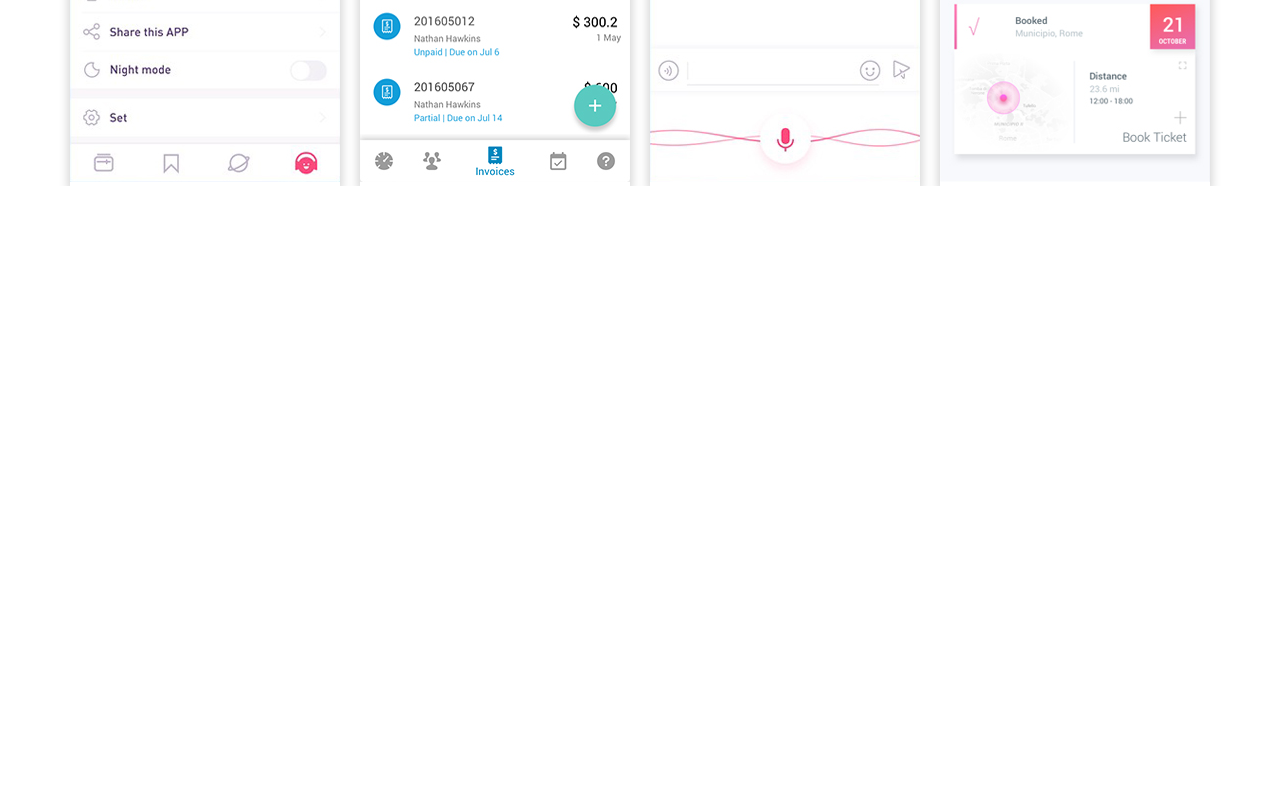
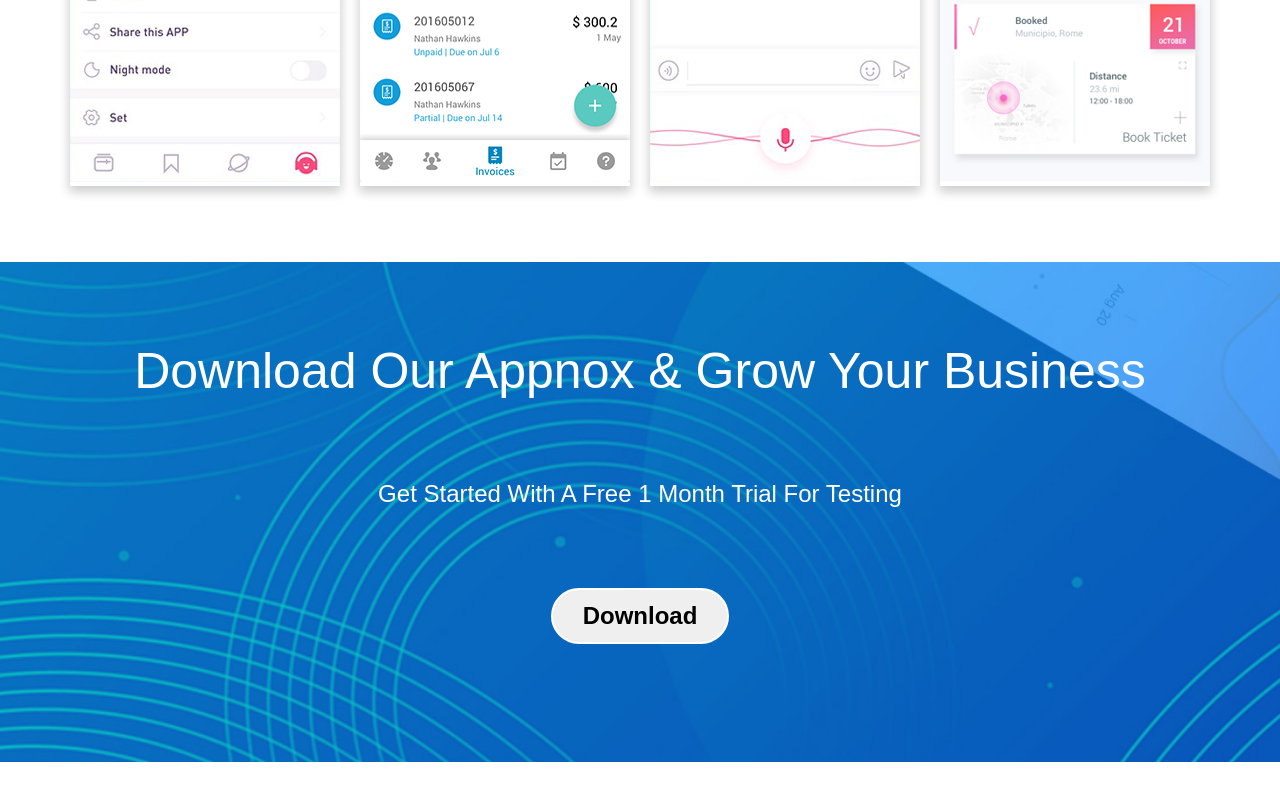
Before and after one commit to glv1at118/product-brief, a Vue app: page / in a window 1280 px wide. Shown: the part 3687-4487 px from the top of the page. Before the commit the page ends 3873 px from the top, so only its background shows below. Built offline with nearby package versions, Linux system fonts and the light colour scheme.

Commit message:
added the download component

```diff
--- a/src/App.vue
+++ b/src/App.vue
@@ -4,8 +4,9 @@
     <ImpressionBanner />
     <ProductFeature />
     <NumberFacts />
-    <PricingPlans/>
-    <AppScreenShot/>
+    <PricingPlans />
+    <AppScreenShot />
+    <Download />
   </div>
 </template>
 
@@ -16,6 +17,7 @@
 import NumberFacts from "./components/NumberFacts.vue";
 import PricingPlans from "./components/PricingPlans.vue";
 import AppScreenShot from "./components/AppScreenShot.vue";
+import Download from "./components/Download.vue";
 export default {
   name: "App",
   components: {
@@ -24,7 +26,8 @@
     ProductFeature,
     NumberFacts,
     PricingPlans,
-    AppScreenShot
+    AppScreenShot,
+    Download
   }
 };
 </script>
--- /dev/null
+++ b/src/components/Download.vue
@@ -0,0 +1,75 @@
+<template>
+  <div id="download">
+    <div class="t">{{title}}</div>
+    <div class="d">{{desc}}</div>
+    <div class="b">
+      <button>{{btn_content}}</button>
+    </div>
+  </div>
+</template>
+
+<script>
+import { ref } from "vue";
+export default {
+  name: "Download",
+  setup() {
+    let title = ref("Download Our Appnox & Grow Your Business");
+    let desc = ref("Get Started With A Free 1 Month Trial For Testing");
+    let btn_content = ref("Download");
+    return { title, desc, btn_content };
+  }
+};
+</script>
+
+<style lang="scss" scoped>
+@mixin trans-dura($duration) {
+  transition-timing-function: ease-in-out;
+  transition-property: all;
+  transition-duration: $duration;
+}
+
+#download {
+  background-image: url("../assets/cta-bg.jpg");
+  background-repeat: no-repeat;
+  background-size: cover;
+  width: 100%;
+  height: 500px;
+  margin: 80px 0px 80px 0px;
+  color: white;
+  display: flow-root;
+
+  .t {
+    text-align: center;
+    font-size: 50px;
+    margin: 80px 0px 80px 0px;
+  }
+  .d {
+    text-align: center;
+    font-size: 24px;
+    margin: 80px 0px 80px 0px;
+  }
+  .b {
+    text-align: center;
+    margin: 80px 0px 80px 0px;
+
+    button {
+      outline: none;
+      border-radius: 30px;
+      font-size: 24px;
+      font-weight: 700;
+      border-style: none;
+      border: 2px solid white;
+      box-sizing: border-box;
+      padding: 12px 30px 12px 30px;
+      cursor: pointer;
+      @include trans-dura(0.15s);
+
+      &:hover {
+        background-color: deeppink;
+        color: white;
+        border: 2px solid white;
+      }
+    }
+  }
+}
+</style>
```
Also changed, not shown: src/assets/cta-bg.jpg (added).
